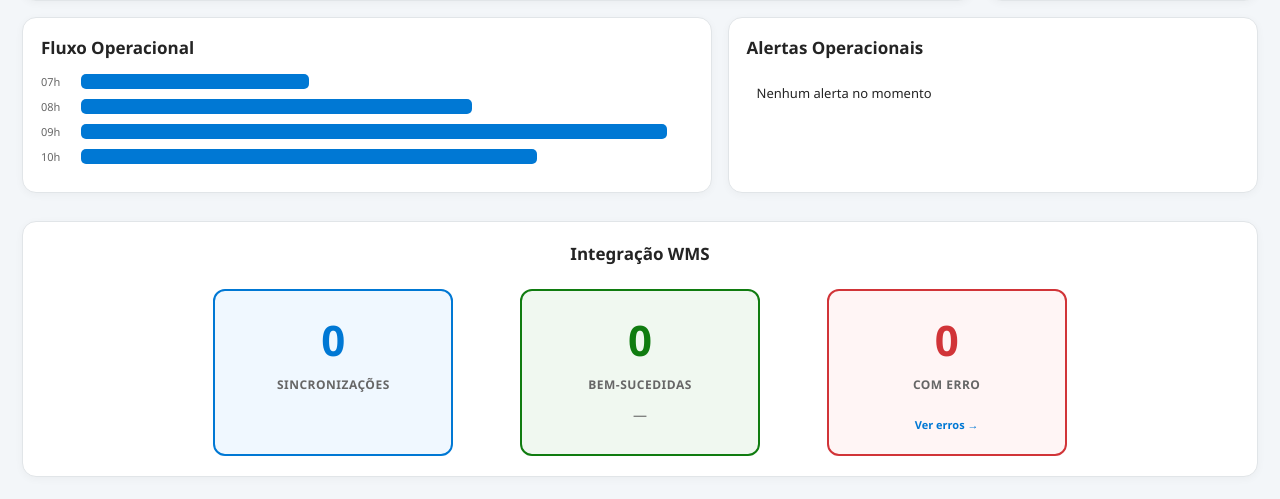
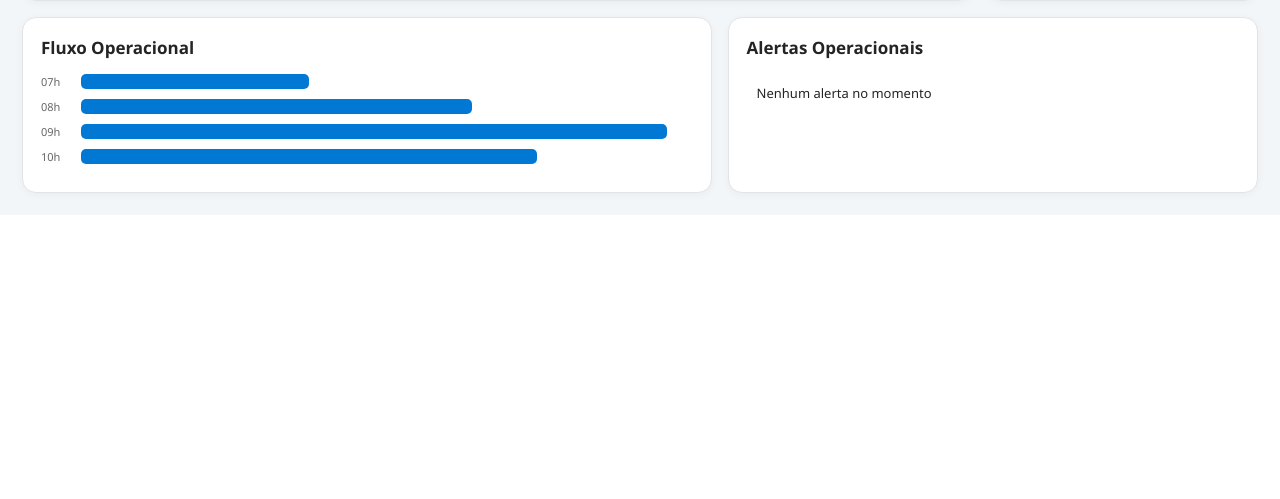
Before and after one commit to luissantanadev/DMS, a Django app: page /painel/ in a window 1280 px wide. Shown: the part 711-1210 px from the top of the page. After the commit the page ends 912 px from the top, so only its background shows below. Run offline with Django 5.2, Linux system fonts and the light colour scheme; a user stored in the database is signed in; data that the repository does not hold is empty.

Commit message:
fix: keep WMS monitoring in admin only

```diff
--- a/apps/dashboard/views.py
+++ b/apps/dashboard/views.py
@@ -97,21 +97,12 @@ def painel(request):
     docas_livres = sum(1 for d in docas if d["status"] == "livre")
     docas_ocupadas = sum(1 for d in docas if d["status"] != "livre" and d["status"] != "bloqueada")
 
-    # Estatísticas de integração WMS
-    from apps.integracao_wms.models import SincronizacaoWMS
-    total_sincronizacoes = SincronizacaoWMS.objects.count()
-    sincronizacoes_sucesso = SincronizacaoWMS.objects.filter(status="sucesso").count()
-    sincronizacoes_erro = SincronizacaoWMS.objects.filter(status="erro").count()
-
     return render(request, "dashboard/painel.html", {
         "docas": docas,
         "docas_livres": docas_livres,
         "docas_ocupadas": docas_ocupadas,
         "alertas": alertas[:5],
         "tem_portaria": _has_area_access(request.user, "Portaria"),
-        "wms_total": total_sincronizacoes,
-        "wms_sucesso": sincronizacoes_sucesso,
-        "wms_erro": sincronizacoes_erro,
     })
 
 
--- a/static/css/painel.css
+++ b/static/css/painel.css
@@ -18,7 +18,7 @@ body {
 .area-heading { margin-bottom:16px; }
 .area-heading h2 { margin:8px 0 5px; }
 .area-heading p { margin:0; color:#666; font-size:13px; }
-.area-options { display:grid; grid-template-columns:repeat(2, minmax(320px, 430px)); justify-content:center; gap:28px; }
+.area-options { display:grid; grid-template-columns:repeat(3, minmax(220px, 430px)); justify-content:center; gap:28px; }
 .area-option { min-height:285px; display:flex; align-items:center; justify-content:center; position:relative; color:#242424; text-decoration:none; transition:.15s; }
 .area-option:hover { transform:translateY(-2px); box-shadow:0 5px 15px rgba(0,0,0,.1); }
 .area-name { font-size:42px; font-weight:600; }
@@ -149,103 +149,6 @@ hr { border:0; border-top:1px solid #eee; }
 .warning { background:#fff4ce; color:#8a6d00; }
 .info { background:#e5f1fb; color:#005a9e; }
 
-.wms-status-section {
-    margin-top:28px;
-    padding:20px;
-    background:#fff;
-    border:1px solid #e1e5e8;
-    border-radius:14px;
-    box-shadow:0 2px 8px rgba(0,0,0,.04);
-}
-
-.wms-status-container {
-    max-width:900px;
-    margin:0 auto;
-}
-
-.wms-status-container h2 {
-    text-align:center;
-    margin-bottom:24px;
-    font-size:17px;
-    color:#242424;
-}
-
-.wms-cards {
-    display:grid;
-    grid-template-columns:repeat(3, 1fr);
-    gap:20px;
-    justify-items:center;
-}
-
-.wms-card {
-    width:100%;
-    max-width:240px;
-    padding:20px;
-    border-radius:12px;
-    text-align:center;
-    border:2px solid #e1e5e8;
-    transition:.15s;
-}
-
-.wms-card:hover {
-    transform:translateY(-2px);
-    box-shadow:0 5px 15px rgba(0,0,0,.1);
-}
-
-.wms-card.total {
-    background:#f0f8ff;
-    border-color:#0078d4;
-}
-
-.wms-card.success {
-    background:#f0f8f0;
-    border-color:#107c10;
-}
-
-.wms-card.error {
-    background:#fff5f5;
-    border-color:#d13438;
-}
-
-.wms-value {
-    font-size:42px;
-    font-weight:700;
-    margin-bottom:8px;
-}
-
-.wms-card.total .wms-value { color:#0078d4; }
-.wms-card.success .wms-value { color:#107c10; }
-.wms-card.error .wms-value { color:#d13438; }
-
-.wms-label {
-    font-size:12px;
-    color:#666;
-    font-weight:700;
-    margin-bottom:12px;
-    text-transform:uppercase;
-    letter-spacing:0.5px;
-}
-
-.wms-percent {
-    font-size:14px;
-    color:#666;
-    margin-top:8px;
-}
-
-.wms-link {
-    display:inline-block;
-    margin-top:12px;
-    font-size:11px;
-    color:#0078d4;
-    text-decoration:none;
-    font-weight:700;
-    transition:.15s;
-}
-
-.wms-link:hover {
-    color:#005a9e;
-}
-
 @media(max-width:1000px) {
     .kpis { grid-template-columns:repeat(3,1fr); }
     .content,.portaria-grid,.bottom-grid { grid-template-columns:1fr; }
--- a/templates/dashboard/painel.html
+++ b/templates/dashboard/painel.html
@@ -1,5 +1,4 @@
 {% load static %}
-{% load math_filters %}
 <!DOCTYPE html>
 <html lang="pt-BR">
 <head>
@@ -109,27 +108,6 @@
         </article>
     </section>
 
-    <section class="wms-status-section">
-        <div class="wms-status-container">
-            <h2>Integração WMS</h2>
-            <div class="wms-cards">
-                <div class="wms-card total">
-                    <div class="wms-value">{{ wms_total }}</div>
-                    <div class="wms-label">Sincronizações</div>
-                </div>
-                <div class="wms-card success">
-                    <div class="wms-value">{{ wms_sucesso }}</div>
-                    <div class="wms-label">Bem-sucedidas</div>
-                        <div class="wms-percent">{% if wms_total > 0 %}{{ wms_sucesso|percentage:wms_total }}%{% else %}—{% endif %}</div>
-                </div>
-                <div class="wms-card error">
-                    <div class="wms-value">{{ wms_erro }}</div>
-                    <div class="wms-label">Com Erro</div>
-                    <a href="/admin/integracao_wms/sincronizacaowms/?status__exact=erro" class="wms-link">Ver erros →</a>
-                </div>
-            </div>
-        </div>
-    </section>
 </div>
 
 <script>
```
Also changed, not shown: apps/dashboard/templatetags/math_filters.py (deleted, +0 -15 lines), apps/dashboard/templatetags/__init__.py (deleted).
